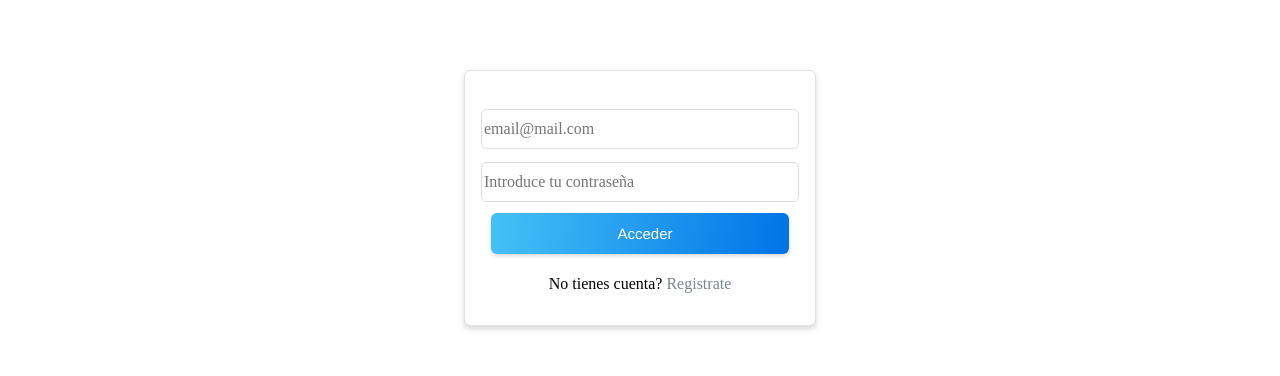
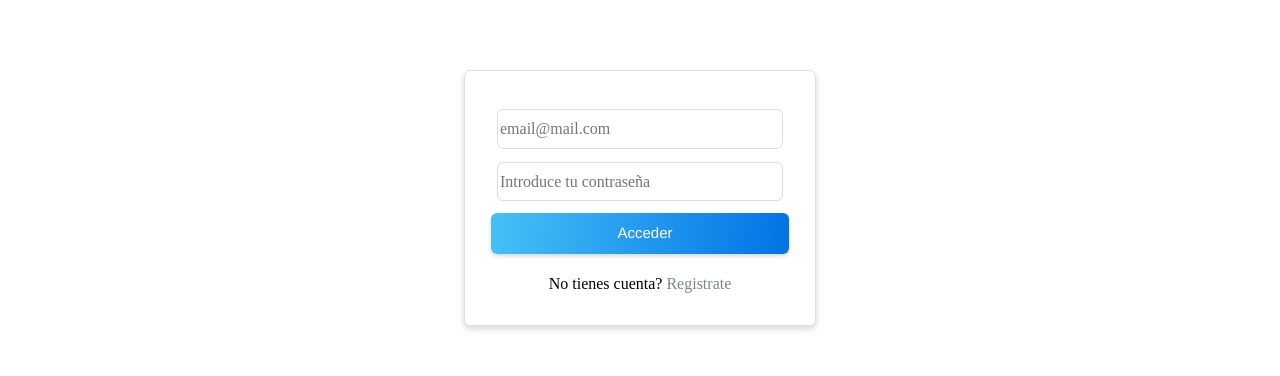
Before and after one commit to IT-Academy-BCN/ita-directory, a React (Create React App) app: page /login in a window 1280 px wide. Shown: the part 162-538 px from the top of the page. Built offline with nearby package versions, Linux system fonts and the light colour scheme.

Commit message:
improve inputStyles, props

```diff
--- a/src/App.js
+++ b/src/App.js
@@ -3,7 +3,7 @@ import {Route, Switch} from "react-router-dom";
 import ProtectedRoute from "components/composed/ProtectedRoute";
 // import {faEye} from "@fortawesome/free-solid-svg-icons";
 // COMENTARIOS
-// 1. FOOTER NO DEBE SER WIDTH 100%
+// X1. FOOTER NO DEBE SER WIDTH 100%
 // 2. DAR PADDING AL INPUT
 // 3. PONER VALIDACIONES DEBAJO DE LOS INPUTS CONFORME SE ESCRIBE CON INDICACIONES
 // 4. EL LOGIN DEBE GESTIONARSE EN LA PÁGINA DE LOGIN
--- a/src/components/units/Input/Input.js
+++ b/src/components/units/Input/Input.js
@@ -36,6 +36,7 @@ const Input = ({
 			onFocus={onFocus}
 			onBlur={onBlur}
 			disabled={disabled}
+			size={size}
 			id={id}
 			name={name}
 			minLength={minlength}
@@ -52,6 +53,7 @@ Input.propTypes = {
 	onChange: PropTypes.func.isRequired,
 	onFocus: PropTypes.func,
 	onBlur: PropTypes.func,
+	size: PropTypes.number,
 	textStyles: PropTypes.oneOfType([PropTypes.object, PropTypes.string]),
 	inputStyles: PropTypes.oneOfType([PropTypes.object, PropTypes.string]),
 	labelStyles: PropTypes.oneOfType([PropTypes.object, PropTypes.string]),
@@ -60,8 +62,7 @@ Input.propTypes = {
 	name: PropTypes.oneOfType([PropTypes.number, PropTypes.string]),
 	minlength: PropTypes.oneOfType([PropTypes.number, PropTypes.string]),
 	maxlength: PropTypes.oneOfType([PropTypes.number, PropTypes.string]),
-	size: PropTypes.number,
-	disabled: PropTypes.bool, //string?
+	disabled: PropTypes.string, //bool
 	errorText: PropTypes.string,
 	errorStyles: PropTypes.oneOfType([PropTypes.object, PropTypes.string]),
 	error: PropTypes.bool,
--- a/src/screens/UserFlow/Login/Login.js
+++ b/src/screens/UserFlow/Login/Login.js
@@ -92,6 +92,12 @@ const Login = (onLogin, onGoToRegister) => {
 					onChange={(e) => handleEmailChange(e.target.value)}
 					// onFocus={handleFocus}
 					// onBlur={handleBlur}
+					size={20}
+					inputStyles={{
+						padding: 10,
+						marginBottom: 5,
+						marginTop: 5,
+					}}
 					id="emailName"
 					name="emailName"
 					error={isEmailError}
--- a/src/screens/UserFlow/Login/styles.js
+++ b/src/screens/UserFlow/Login/styles.js
@@ -1,29 +1,29 @@
-import styled from 'styled-components'
-import Colors from 'theme/Colors'
+import styled from "styled-components";
+import Colors from "theme/Colors";
 
 export const StyledForm = styled.form`
+	background: #ffffff 0% 0% no-repeat padding-box;
+	box-shadow: 0px 3px 6px #00000029;
+	border: 1px solid #e2e2e2;
+	border-radius: 6px;
 	display: flex;
 	justify-content: center;
 	align-items: center;
 	flex-direction: column;
-    background: #FFFFFF 0% 0% no-repeat padding-box;
-    box-shadow: 0px 3px 6px #00000029;
-    border: 1px solid #E2E2E2;
-    border-radius: 6px;
 	opacity: 1;
-    padding: 1rem;
+	padding: 2rem;
 	margin: 1rem;
 	width: 22rem;
 	height: 16rem;
-`
+`;
 export const StyledError = styled.div`
   color: ${Colors.redColor}
   font-weight: 800;
   margin: 0 0 40px 0;
-`
+`;
 
 export const StyleRedirect = styled.div`
-  padding:  1rem 0 0 0 ;
+	padding: 1rem 0 0 0;
 
 	& > a {
 		text-decoration: none;
@@ -32,4 +32,4 @@ export const StyleRedirect = styled.div`
 	& > a:hover {
 		color: blue;
 	}
-`
+`;
```
Lines whose indentation alone changed are shown as unchanged.
